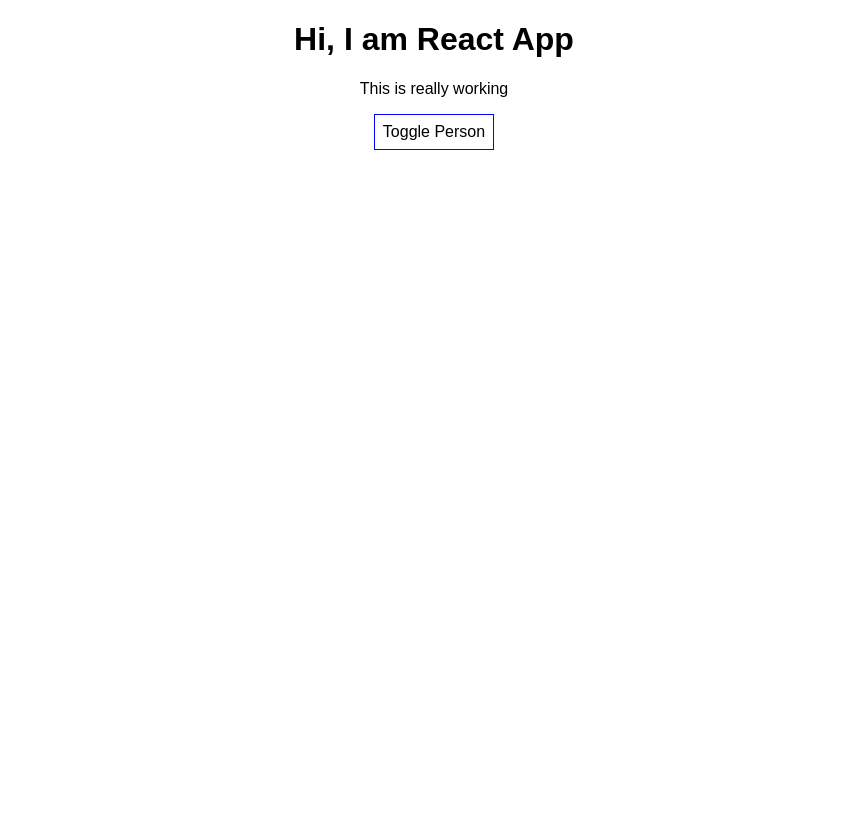
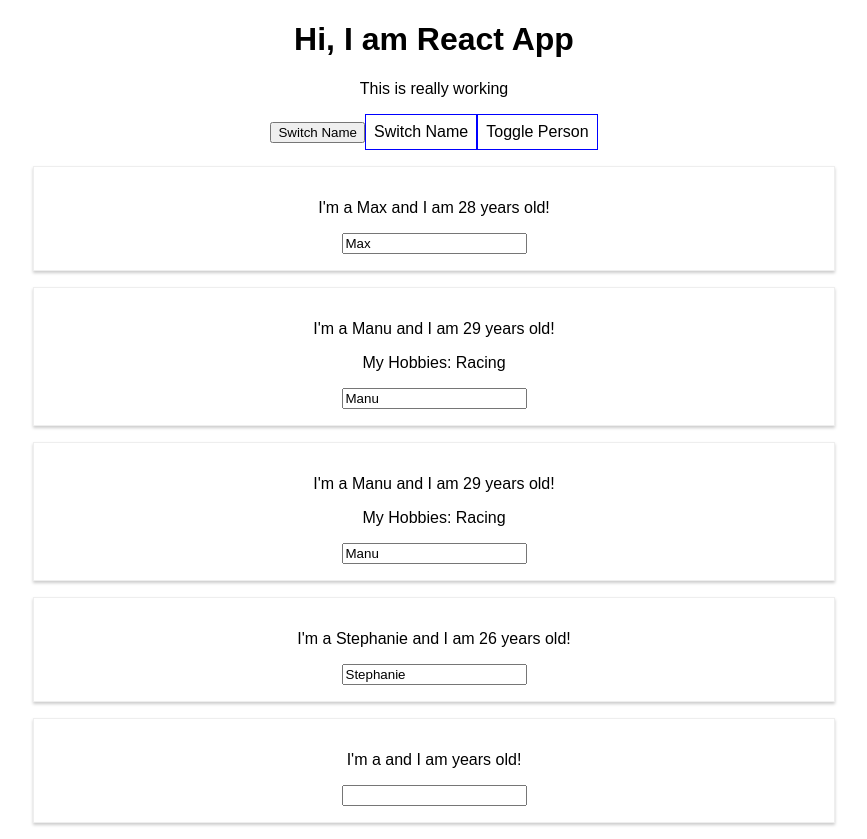
Before and after one commit to mshayanabbasi/React-Code, a React (Create React App) app: page / in a window 1280 px wide. Shown: the whole page, without its empty margins (206-1073 px from the left). Before the commit the page ends 800 px from the top, so only its background shows below. Built offline with nearby package versions, Linux system fonts and the light colour scheme.

Commit message:
changes in files

```diff
--- a/src/App.js
+++ b/src/App.js
@@ -3,6 +3,9 @@ import './App.css';
 import Person from './Person/Person'
 
 class App extends Component {
+  state = {
+    counter : 1
+  }
   state = {
     persons : [
       {name: 'Max', age: 28},
@@ -12,11 +15,16 @@ class App extends Component {
     otherState : 'some other value',
     showPersons: false
   }
-  deletePersonHandler = (personIndex) => {
-    // const persons = this.state.persons.slice()
-    const persons = [...this.state.persons]
-    persons.splice(personIndex, 1)
-    this.setState({persons: persons})
+  swithNameHandler = (newName) => {
+  //   // console.log('Was Clicked')
+  //   //DON'T DO THIS this.state.persons[0].name = 'Maxmillian'
+    this.setState({
+      persons: [
+        {name: newName, age:28},
+        {name: 'Manu', age: 29},
+        {name: 'Stephanie', age:27}
+      ]
+    })
   }
   changeNameHandler = (event) => {
     this.setState({
@@ -31,6 +39,11 @@ class App extends Component {
       const doesShow = this.state.showPersons
       this.setState({showPersons: !doesShow})
     }
+  switchCounterHandler = () =>{
+    this.setState({
+      counter:  this.state.counter + 1
+    })
+  }
   render() {
     const style = {
       backgroundColor: 'white',
@@ -39,30 +52,93 @@ class App extends Component {
       padding: '8px',
       cursor: 'pointer'
     };
-    var persons = null
-    if ( this.state.showPersons ) {
-      persons = (
+
+    let person = null;
+    if(this.state.newPerson){
+         person=( <div>
+              <Person
+              name={this.state.persons[0].name}
+              age={this.state.persons[0].age}/>
+              <Person
+              name={this.state.persons[1].name}
+              age={this.state.persons[1].age}
+              click={this.swithNameHandler.bind(this, 'Max!')}
+              change={this.changeNameHandler}>My Hobbies: Racing</Person>
+              <Person
+              name={this.state.persons[2].name}
+              age={this.state.persons[2].age}/>
+          </div>
+         )
+    }
+    let persons = null;
+    if( this.state.showPersons ){
+      persons =
+         (
          <div>
-          {this.state.persons.map((person, index) => {
+              {this.state.persons.map(person =>{
                 return <Person
-            click={() => this.deletePersonHandler(index)}
                 name={person.name}
-            age={person.age} />
+                age={person.age}/>
               })}
           </div>
          )
     }
     return (
+      // <div>
+      //    <button onClick={this.switchCounterHandler}>Count</button>
+      //     <p>{this.state.counter}</p>
+      // </div>
 
       <div className="App">
         <h1>Hi, I am React App</h1>
         <p>This is really working</p>
+        <button onClick={this.swithNameHandler.bind(this, 'Maximillian')}>Switch Name</button>
+        <button
+        style ={style}
+        onClick={() => this.swithNameHandler('Maximillian')}>Switch Name</button>
         <button
         style ={style}
         onClick={this.togglePersonHandler}>Toggle Person</button>
         {persons}
+        {person}
+        {
+          this.state.newPerson === true ?
+            <div>
+                <Person
+                name={this.state.persons[0].name}
+                age={this.state.persons[0].age}/>
+                <Person
+                name={this.state.persons[1].name}
+                age={this.state.persons[1].age}
+                click={this.swithNameHandler.bind(this, 'Max!')}
+                change={this.changeNameHandler}>My Hobbies: Racing</Person>
+                <Person
+                name={this.state.persons[2].name}
+                age={this.state.persons[2].age}/>
+            </div> : null
+        }
+
+
+
+        <Person
+        name={this.state.persons[0].name}
+        age={this.state.persons[0].age}/>
+        <Person
+        name={this.state.persons[1].name}
+        age={this.state.persons[1].age}
+        click={this.swithNameHandler.bind(this, 'Max!')}>My Hobbies: Racing</Person>
+        <Person
+        name={this.state.persons[1].name}
+        age={this.state.persons[1].age}
+        click={this.swithNameHandler.bind(this, 'Max!')}
+        change={this.changeNameHandler}>My Hobbies: Racing</Person>
+        <Person
+        name={this.state.persons[2].name}
+        age={this.state.persons[2].age}/>
+        <Person title="My First Post"></Person>
       </div>
     );
+    // return React.createElement('div', {className: 'App'}, React.createElement('h1',null, 'Hi I am React App'))
   }
 }
 
```
Lines whose indentation alone changed are shown as unchanged.
